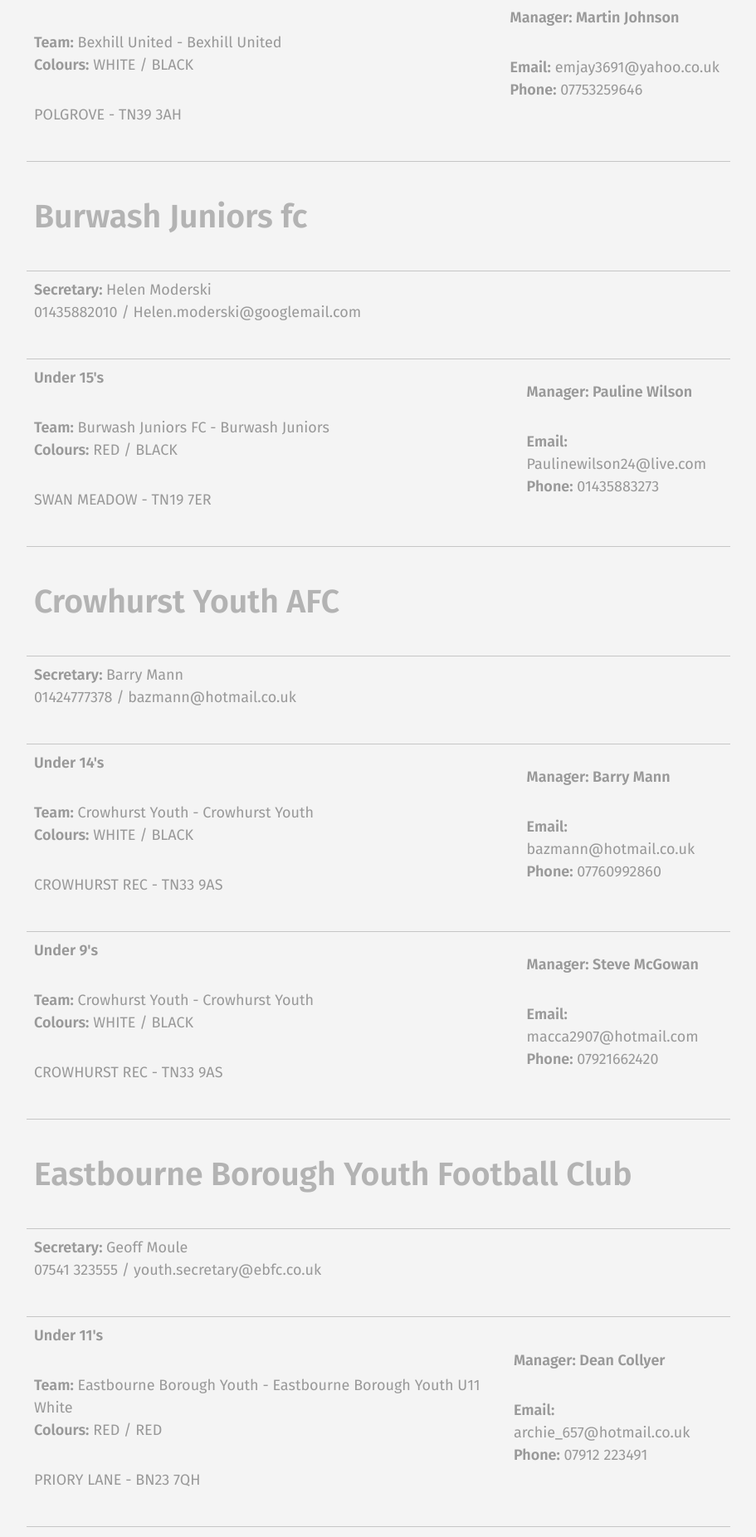
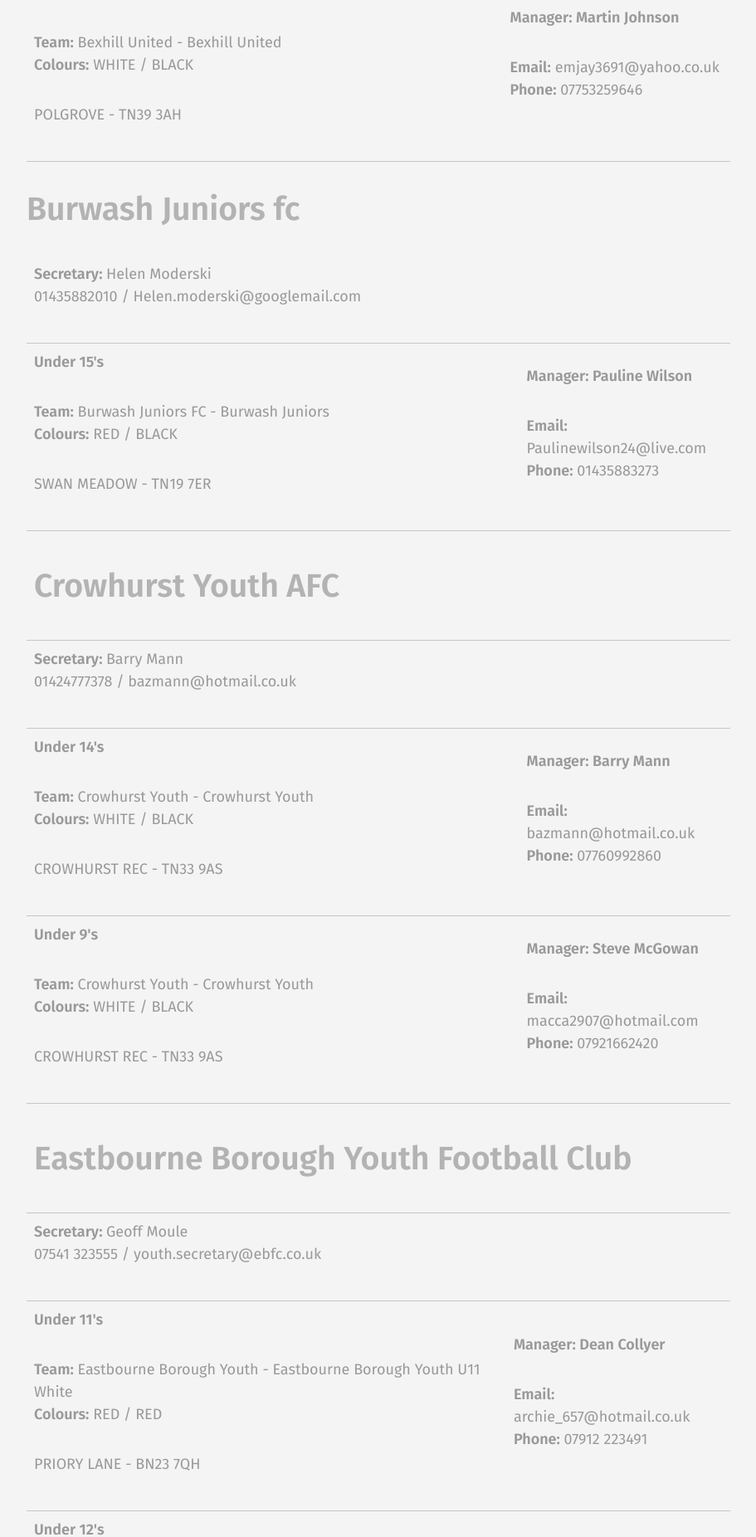
Before and after one commit to rotherleague/Rother, a Jekyll site: the page built from clubs.md, in a window 1280 px wide. Shown: the part 3923-5775 px from the top of the page at 83% size, without its empty margins (56-967 px from the left). Built offline with Jekyll 4.4.1, drawn with Linux system fonts in a browser that asks for light colours; comment, search, counter and statistics services are not loaded; a style sheet for code colours, icons or effects is not loaded.

Commit message:
Update burwash.html

```diff
--- a/_includes/clubs/burwash.html
+++ b/_includes/clubs/burwash.html
@@ -1,9 +1,6 @@
- <table class="table table-striped table-bordered" cellpadding="10" cellspacing="1" width="100%">
-         <tr>
-            <td colspan="2">
-               <h2><strong>Burwash Juniors fc</strong></h2>
-            </td>
-         </tr>
+ <h2 id="burwash"><strong>Burwash Juniors fc</strong></h2>
+<table class="table table-striped table-bordered" cellpadding="10" cellspacing="1" width="100%">
+
          <tr>
             <td colspan="2">
                <p><strong>Secretary: </strong> Helen Moderski<br />01435882010 / Helen.moderski@googlemail.com <br /></p>
```
